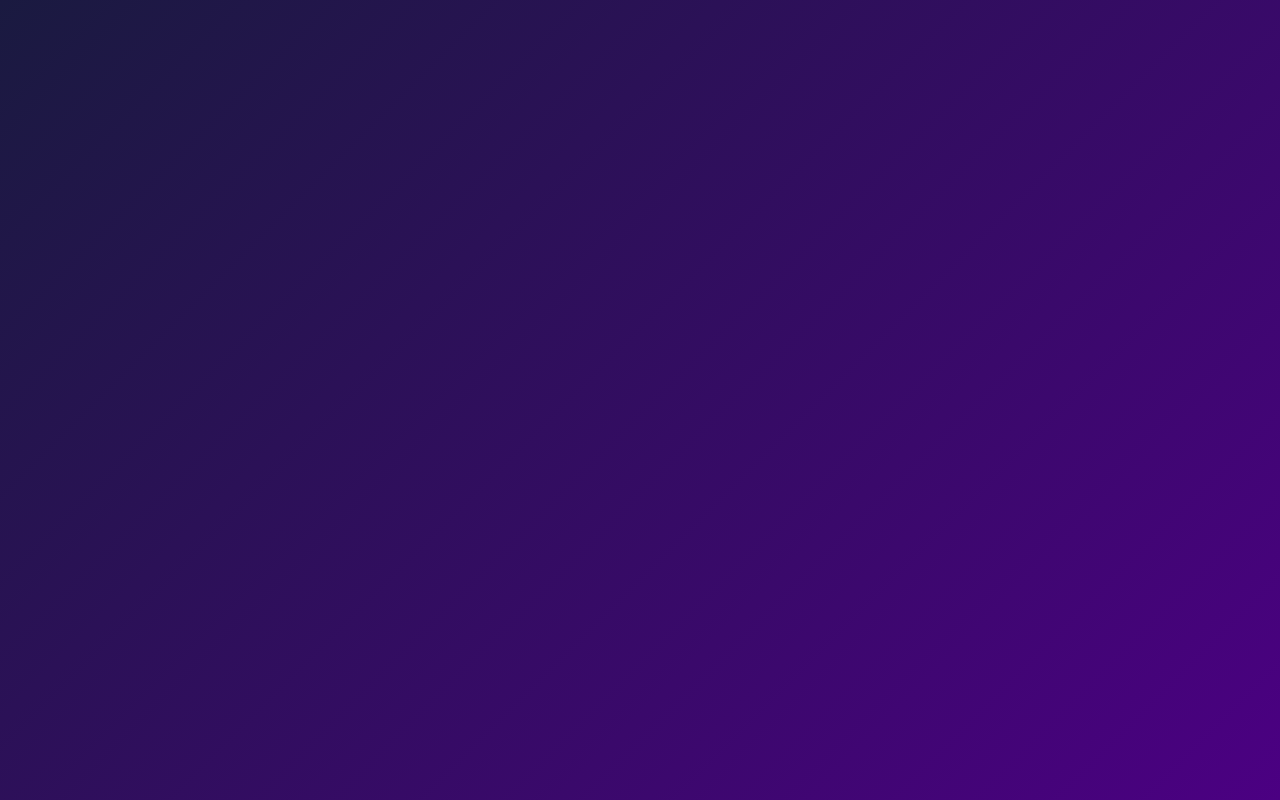
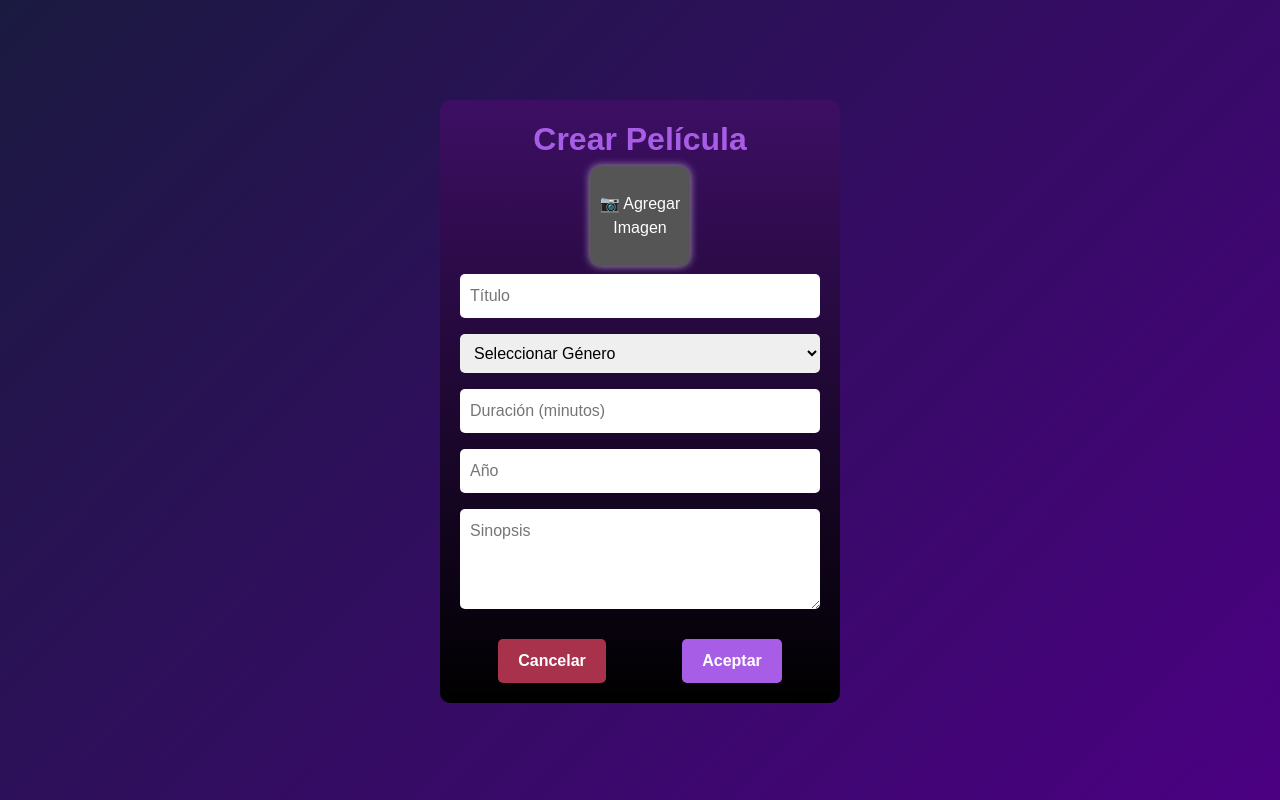
Before and after one commit to wintrymtz/web, a React (Create React App) app in the folder front/: page /crear-pelicula in a window 1280 px wide. Before the commit this address had no page. Built offline with nearby package versions, Linux system fonts and the light colour scheme.

Commit message:
agrege la ventana de crear pelicula

```diff
--- a/front/src/App.js
+++ b/front/src/App.js
@@ -5,6 +5,9 @@ import IniciarSesion from "./IniciarSesion";
 import Registrarse from "./Registrarse";
 import UsersList from "./UsersList";
 import CategoriesList from "./CategoriesList";
+
+import CrearPelicula from "./CrearPelicula";
+
 
 function App() {
   return (
@@ -14,7 +17,13 @@ function App() {
         <Route path="/genres-list" element={<CategoriesList />}></Route>
         <Route path="/login" element={<IniciarSesion />}></Route>
         <Route path="/register" element={<Registrarse />}></Route>
-        <Route path="/" element={<Home />}></Route>
+
+        <Route path="/crear-pelicula" element={<CrearPelicula />}></Route>
+
+        {/* <Route path="/crear-pelicula" element={<CrearPelicula />} /> */}
+
+<Route path="/" element={<Home />}></Route>
+
       </Routes>
     </BrowserRouter>
   );
--- /dev/null
+++ b/front/src/CrearPelicula.jsx
@@ -0,0 +1,66 @@
+
+// import { useEffect, useState } from "react";
+// import { Modal, Button } from "react-bootstrap";
+// import 'bootstrap/dist/css/bootstrap.min.css';
+// import Navbar2 from "./navbar";
+// import "./css/usersList.css";
+
+import { useEffect, useState } from "react";
+import { Modal, Button } from "react-bootstrap";
+import 'bootstrap/dist/css/bootstrap.min.css';
+// import Navbar2 from "./navbar";
+import "./css/CrearPelicula.css";
+
+const CrearPelicula = ({ onClose }) => {
+  const [titulo, setTitulo] = useState("");
+  const [genero, setGenero] = useState("");
+  const [duracion, setDuracion] = useState("");
+  const [anio, setAnio] = useState("");
+  const [sinopsis, setSinopsis] = useState("");
+  const [imagen, setImagen] = useState(null);
+
+  const handleImageChange = (e) => {
+    const file = e.target.files[0];
+    if (file) {
+      setImagen(URL.createObjectURL(file));
+    }
+  };
+
+  const handleSubmit = () => {
+    const pelicula = { titulo, genero, duracion, anio, sinopsis, imagen };
+    console.log("Película creada:", pelicula);
+    onClose();
+  };
+
+  return (
+    <div className="crear-pelicula">
+      <h2>Crear Película</h2>
+
+      <label className="image-upload">
+        <input type="file" accept="image/*" onChange={handleImageChange} />
+        <div className="image-preview">
+          {imagen ? <img src={imagen} alt="Preview" /> : <span>📷 Agregar Imagen</span>}
+        </div>
+      </label>
+
+      <input type="text" placeholder="Título" value={titulo} onChange={(e) => setTitulo(e.target.value)} />
+      <select value={genero} onChange={(e) => setGenero(e.target.value)}>
+        <option value="">Seleccionar Género</option>
+        <option value="Acción">Acción</option>
+        <option value="Comedia">Comedia</option>
+        <option value="Drama">Drama</option>
+        <option value="Terror">Terror</option>
+      </select>
+      <input type="text" placeholder="Duración (minutos)" value={duracion} onChange={(e) => setDuracion(e.target.value)} />
+      <input type="text" placeholder="Año" value={anio} onChange={(e) => setAnio(e.target.value)} />
+      <textarea placeholder="Sinopsis" value={sinopsis} onChange={(e) => setSinopsis(e.target.value)} />
+
+      <div className="buttons">
+        <button className="cancelar" onClick={onClose}>Cancelar</button>
+        <button className="aceptar" onClick={handleSubmit}>Aceptar</button>
+      </div>
+    </div>
+  );
+};
+
+export default CrearPelicula;
--- /dev/null
+++ b/front/src/css/CrearPelicula.css
@@ -0,0 +1,80 @@
+
+
+.crear-pelicula {
+    background: linear-gradient(to bottom, #3d0f64, #000);
+    color: white;
+    padding: 20px;
+    border-radius: 10px;
+    text-align: center;
+    width: 400px;
+    /* margin: auto; */
+    margin: 100px auto 0 auto; /* Mueve el cuadro hacia abajo */
+  }
+
+
+
+  h2 { /*texto de crear pelicula*/
+    color: #a85de6;
+    font-weight: bold; /* Hace que el texto sea más grueso */
+
+
+  }
+
+  .image-upload input {
+    display: none;
+  }
+
+  .image-preview {
+    width: 100px;
+    height: 100px;
+    background: #555;
+    border-radius: 10px;
+    display: flex;
+    align-items: center;
+    justify-content: center;
+    margin: auto;
+    cursor: pointer;
+  }
+
+  .image-preview img {
+    width: 100%;
+    height: 100%;
+    object-fit: cover;
+    border-radius: 10px;
+  }
+
+  input, select, textarea {
+    width: 100%;
+    padding: 10px;
+    margin: 8px 0;
+    border-radius: 5px;
+    border: none;
+  }
+
+  textarea {
+    height: 100px;
+  }
+
+  .buttons {
+    display: flex;
+    justify-content: space-around;
+    margin-top: 15px;
+  }
+
+  button {
+    padding: 10px 20px;
+    border: none;
+    border-radius: 5px;
+    cursor: pointer;
+    font-weight: bold;
+  }
+
+  .aceptar {
+    background-color: #a85de6;
+    color: white;
+  }
+
+  .cancelar {
+    background-color: #a8324b;
+    color: white;
+  }
--- a/front/src/navbar.jsx
+++ b/front/src/navbar.jsx
@@ -50,6 +50,8 @@ function Navbar2() {
                                 <li><a className="dropdown-item" href="/users-list">Lista de usuarios</a></li>
                                 <li><hr class="dropdown-divider" /></li>
                                 <li><a class="dropdown-item" href="genres-list">Lista de géneros</a></li>
+                                <li><hr class="dropdown-divider" /></li>
+                                <li><a class="dropdown-item" href="/Crear-Pelicula">Crear Pelicula</a></li>
                             </ul>
                         </li>
                     </ul>
```
